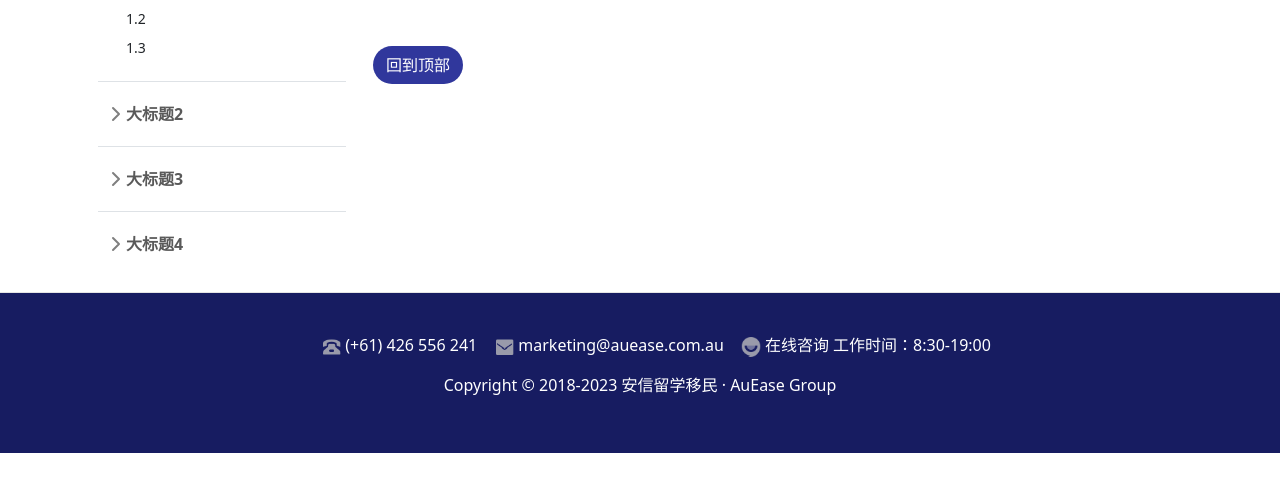
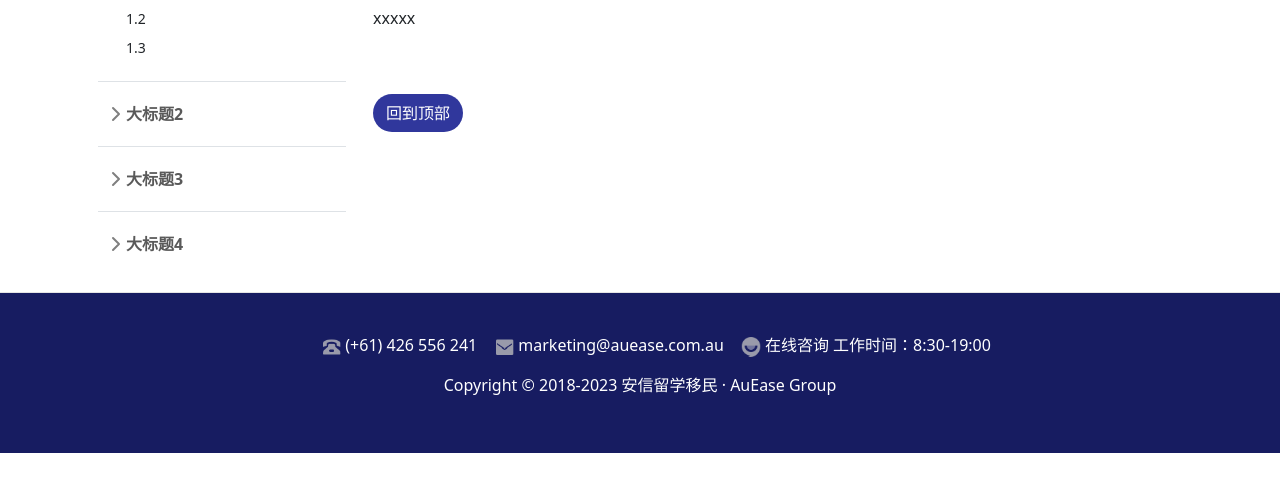
Before and after one commit to AueasegroupEve/AuEaseGroup_website-main, a plain HTML site: page elsevisa.html in a window 1280 px wide. Shown: the part 298-800 px from the top of the page. Drawn offline with nearby package versions, Linux system fonts and the light colour scheme.

Commit message:
Update elsevisa.html

```diff
--- a/elsevisa.html
+++ b/elsevisa.html
@@ -478,7 +478,7 @@
           <article id="skilled_1" class="blog-post">
             <h2 class=" mb-4" style="font-size: 2rem; margin-bottom: 1rem; font-weight: 800;">其他签证小标题1.1</h2>
 
-            <!-- 简介 -->
+            <p>xxxxx</p>
 
 
           </article>
```
